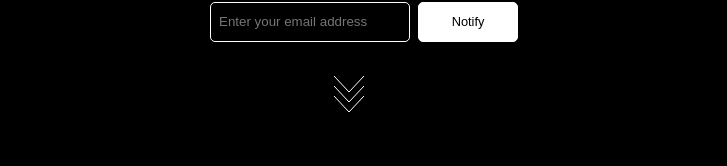
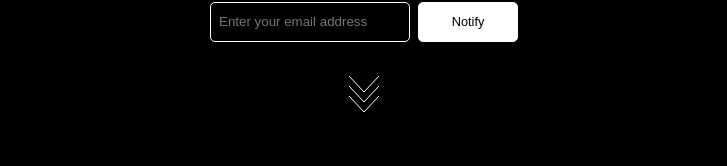
Before and after one commit to SchoolHype/schoolcompetitions, a Next.js app: page / in a window 1280 px wide. Shown: the part 605-771 px from the top of the page, without its empty margins (276-1003 px from the left). Built offline with nearby package versions, Linux system fonts and the light colour scheme.

Commit message:
Fixed alignment

```diff
--- a/components/ScrollIndicator/styles.module.css
+++ b/components/ScrollIndicator/styles.module.css
@@ -2,7 +2,6 @@
 	width: 60px;
 	height: 72px;
 	left: 50%;
-	margin-left: -30px;
 	bottom: 20px;
     transform: scale(0.5);
 	cursor: pointer;
```
